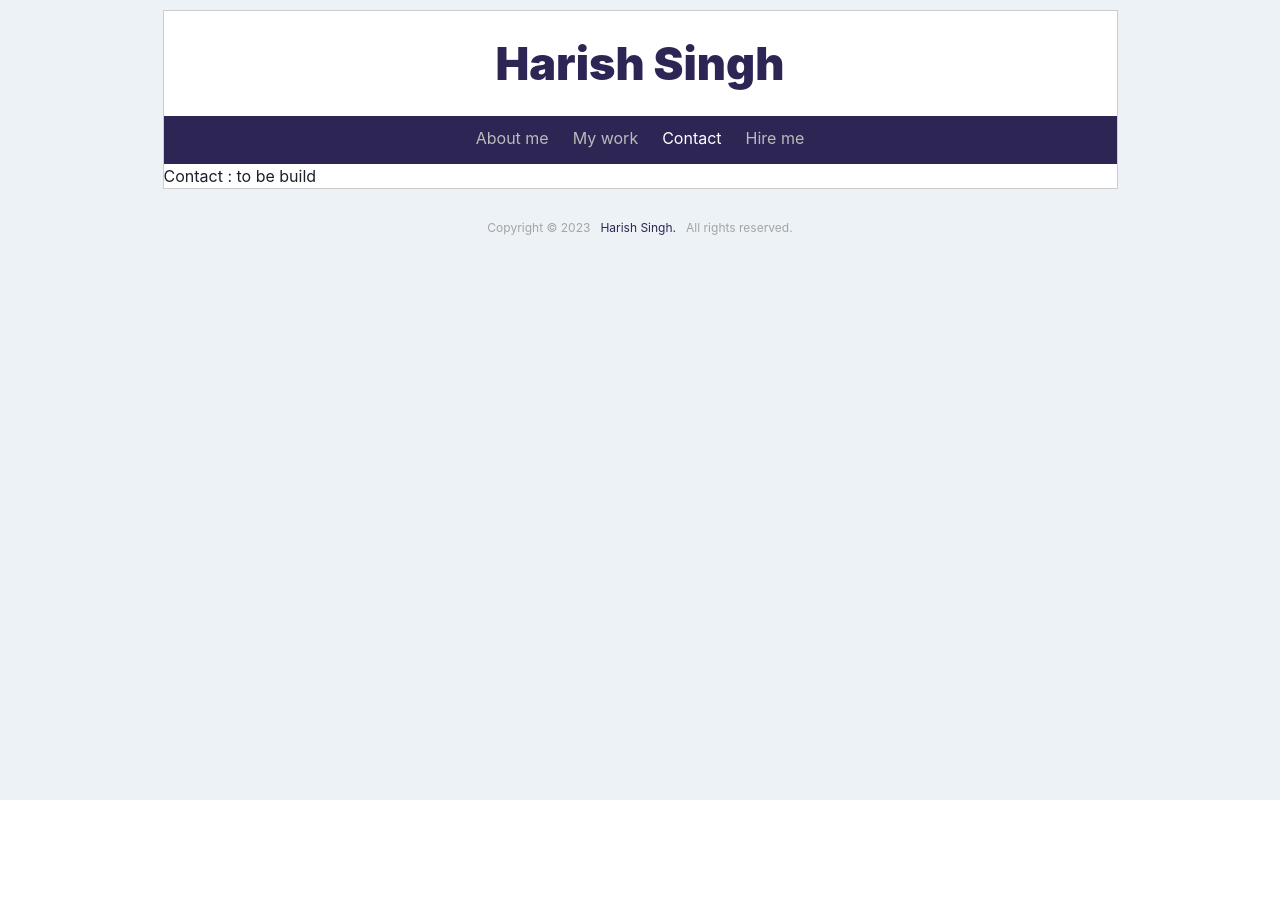
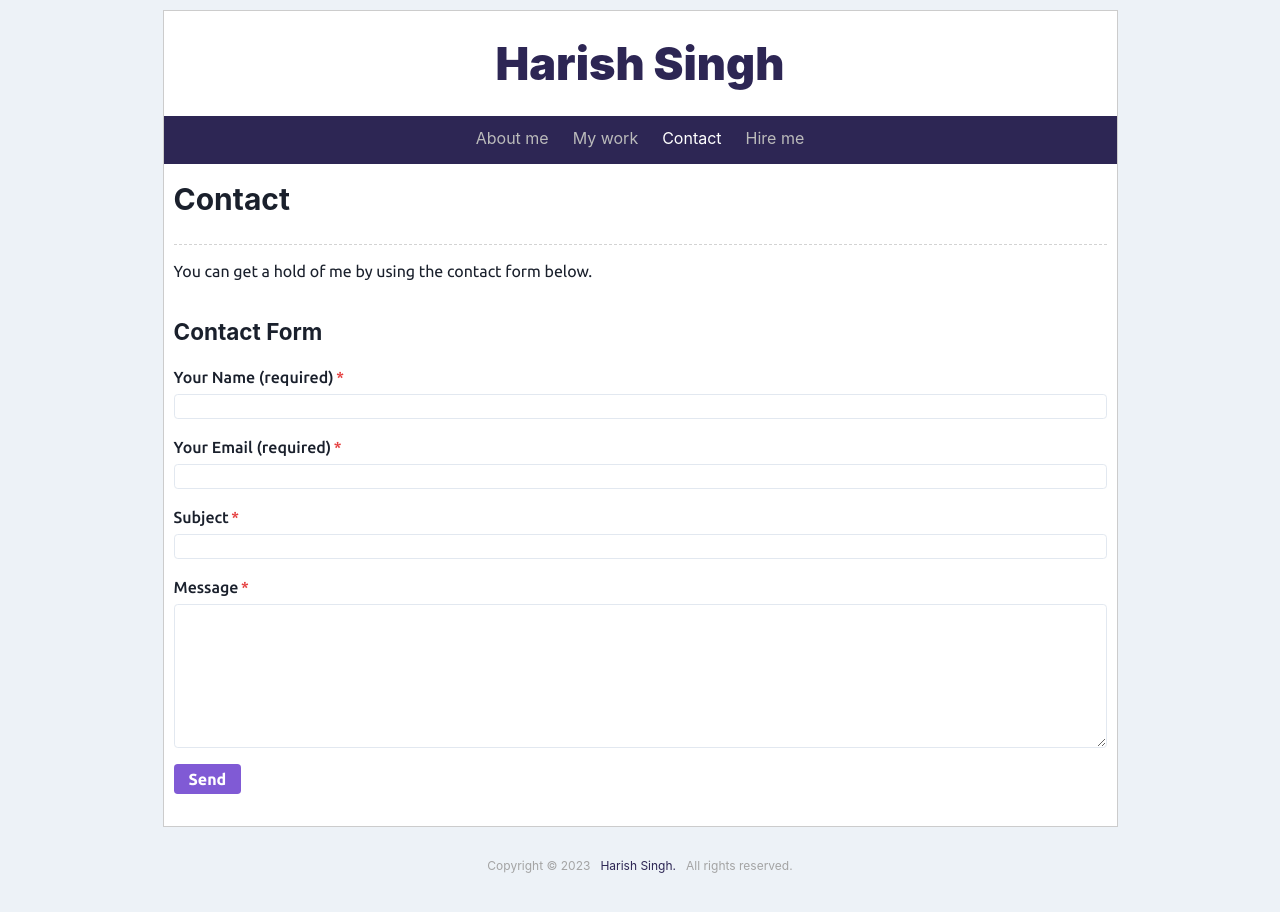
Before and after one commit to HarishB167/hs-app-2, a React (Create React App) app: page /contact in a window 1280 px wide. Shown: the top 912 px of the page. Before the commit the page ends 800 px from the top, so only its background shows below. Built offline with nearby package versions, Linux system fonts and the light colour scheme; some icons are missing; a web font is replaced by a local one.

Commit message:
Contact page created.

```diff
--- /dev/null
+++ b/src/pages/ContactForm.jsx
@@ -0,0 +1,82 @@
+import {
+  Button,
+  Flex,
+  FormControl,
+  FormLabel,
+  Heading,
+  Input,
+  Text,
+  Textarea,
+} from "@chakra-ui/react";
+import { createUseStyles } from "react-jss";
+
+const useStyles = createUseStyles({
+  form: {
+    display: "flex",
+    flexDirection: "column",
+    gap: "1em",
+    "& *": {
+      fontSize: "1em",
+    },
+  },
+});
+
+const dividerBorder = "1px dashed lightgray";
+
+const ContactForm = () => {
+  const classes = useStyles();
+
+  const handleFormSubmit = (e) => {
+    e.preventDefault();
+    alert("Form submitted");
+  };
+  return (
+    <Flex p="20px 10px 32px" fontFamily="'Ubuntu', sans-serif;" gap="24px">
+      <Flex flex="2 0" flexDir="column">
+        <Heading
+          w="100%"
+          pb="30px"
+          as="h2"
+          size="2xl"
+          borderBottom={dividerBorder}
+        >
+          Contact
+        </Heading>
+        <Flex
+          pt="9px"
+          gap="2em"
+          justifyContent="space-between"
+          alignItems="center"
+        >
+          <Text>You can get a hold of me by using the contact form below.</Text>
+        </Flex>
+        <Heading as="h3" m="25px 0 20px">
+          Contact Form
+        </Heading>
+        <form className={classes.form} onSubmit={handleFormSubmit}>
+          <FormControl isRequired>
+            <FormLabel>Your Name (required)</FormLabel>
+            <Input type="text" />
+          </FormControl>
+          <FormControl isRequired>
+            <FormLabel>Your Email (required)</FormLabel>
+            <Input type="email" />
+          </FormControl>
+          <FormControl isRequired>
+            <FormLabel>Subject</FormLabel>
+            <Input type="text" />
+          </FormControl>
+          <FormControl isRequired>
+            <FormLabel>Message</FormLabel>
+            <Textarea rows="6" />
+          </FormControl>
+          <Button type="submit" size="lg" w="fit-content" colorScheme="purple">
+            Send
+          </Button>
+        </form>
+      </Flex>
+    </Flex>
+  );
+};
+
+export default ContactForm;
--- a/src/routing/routes.jsx
+++ b/src/routing/routes.jsx
@@ -11,6 +11,7 @@ import TicTacToe from "../pages/ticTacToe";
 import NoteApp from "../pages/noteApp";
 import WeatherApp from "../pages/weatherApp";
 import AboutMe from "../pages/AboutMe";
+import ContactForm from "../pages/ContactForm";
 
 const router = createBrowserRouter([
   {
@@ -36,7 +37,7 @@ const router = createBrowserRouter([
       },
       {
         path: "contact",
-        element: <div>Contact : to be build</div>,
+        element: <ContactForm />,
       },
       {
         path: "inbuiltapps",
```
